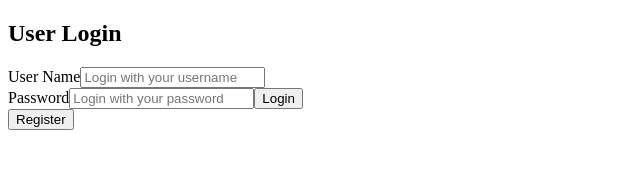
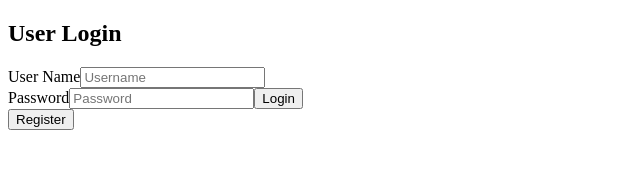
Before and after one commit to tirv504/FuelPricePredictor, a React app: page / in a window 1280 px wide. Shown: the top 180 px of the page, without its empty margins (0-640 px from the left). Built offline with nearby package versions, Linux system fonts and the light colour scheme; the HTML template or start-up script is replaced by a standard one.

Commit message:
- Update placeholders for input fields

```diff
--- a/client/src/components/Login.jsx
+++ b/client/src/components/Login.jsx
@@ -19,7 +19,7 @@ class Login extends React.Component {
   render() {
     if (!this.state.isRegistered) {
       return (
-        <div>
+        <form>
           <div className="form">
             <h2>User Login</h2>
             <div className="innerForm">
@@ -27,7 +27,7 @@ class Login extends React.Component {
                 <label>User Name</label>
                 <input
                   name="userName"
-                  placeholder="Login with your username"
+                  placeholder="Username"
                   value={this.userName}
                   onChange={this.changeHandler}
                 />
@@ -37,7 +37,7 @@ class Login extends React.Component {
                 <input
                   type="password"
                   name="password"
-                  placeholder="Login with your password"
+                  placeholder="Password"
                   value={this.password}
                   onChange={this.changeHandler}
                   required
@@ -50,7 +50,7 @@ class Login extends React.Component {
               </button>
             </div>
           </div>
-        </div>
+        </form>
       );
     } else {
       return <Register />;
--- a/client/src/components/Register.jsx
+++ b/client/src/components/Register.jsx
@@ -19,7 +19,7 @@ class Register extends React.Component {
   render() {
     if (!this.state.isLoggedin) {
       return (
-        <div>
+        <form>
           <div className="form">
             <h2>Register User</h2>
             <div className="innerForm">
@@ -27,7 +27,7 @@ class Register extends React.Component {
                 <label>User Name</label>
                 <input
                   name="userName"
-                  placeholder="Login with your username"
+                  placeholder="Username"
                   value={this.userName}
                   onChange={this.changeHandler}
                 />
@@ -37,7 +37,7 @@ class Register extends React.Component {
                 <input
                   type="password"
                   name="password"
-                  placeholder="Login with your password"
+                  placeholder="Password"
                   value={this.password}
                   onChange={this.changeHandler}
                   required
@@ -48,7 +48,7 @@ class Register extends React.Component {
                 <input
                   type="password"
                   name="password"
-                  placeholder="Login with your password"
+                  placeholder="Re-enter Password"
                   value={this.password}
                   onChange={this.changeHandler}
                   required
@@ -61,7 +61,7 @@ class Register extends React.Component {
               </button>
             </div>
           </div>
-        </div>
+        </form>
       );
     } else {
       return (
```
Also changed, not shown: 1 other file (tests, documents, lock files or other folders).
